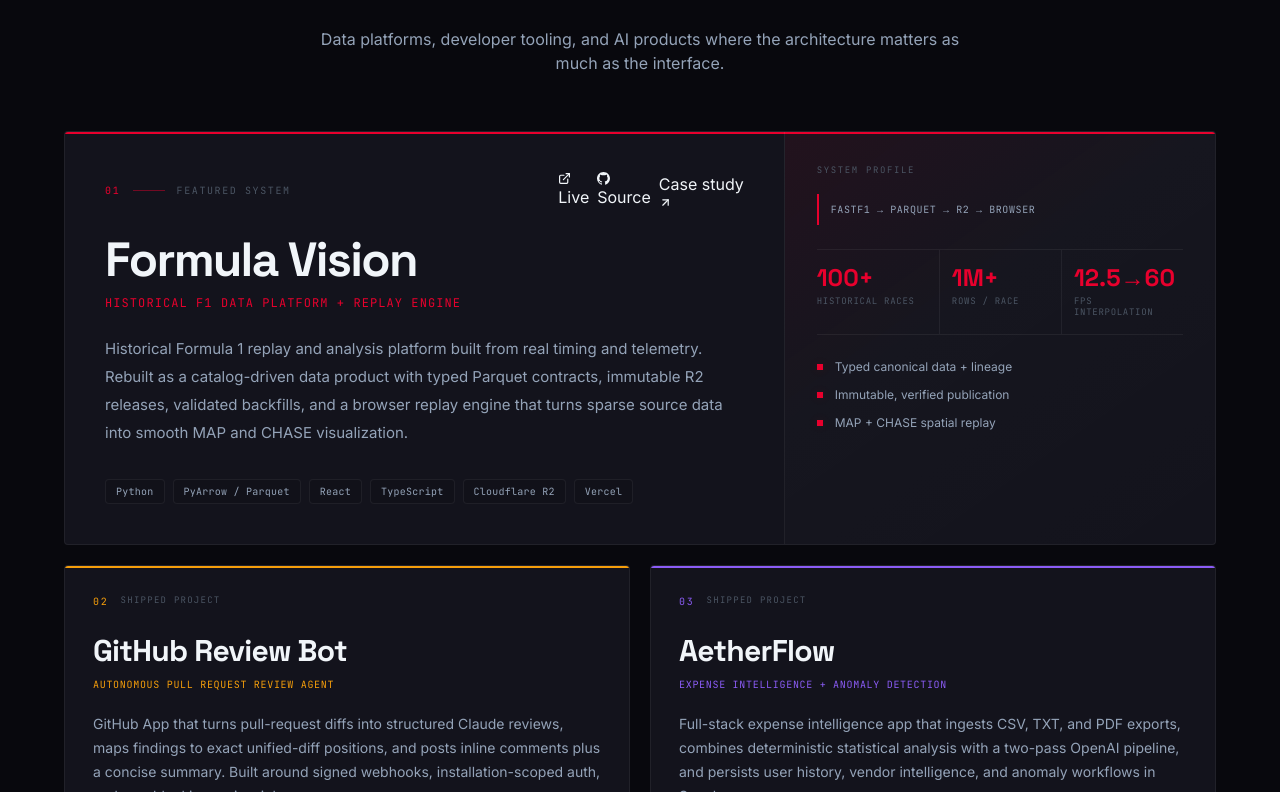
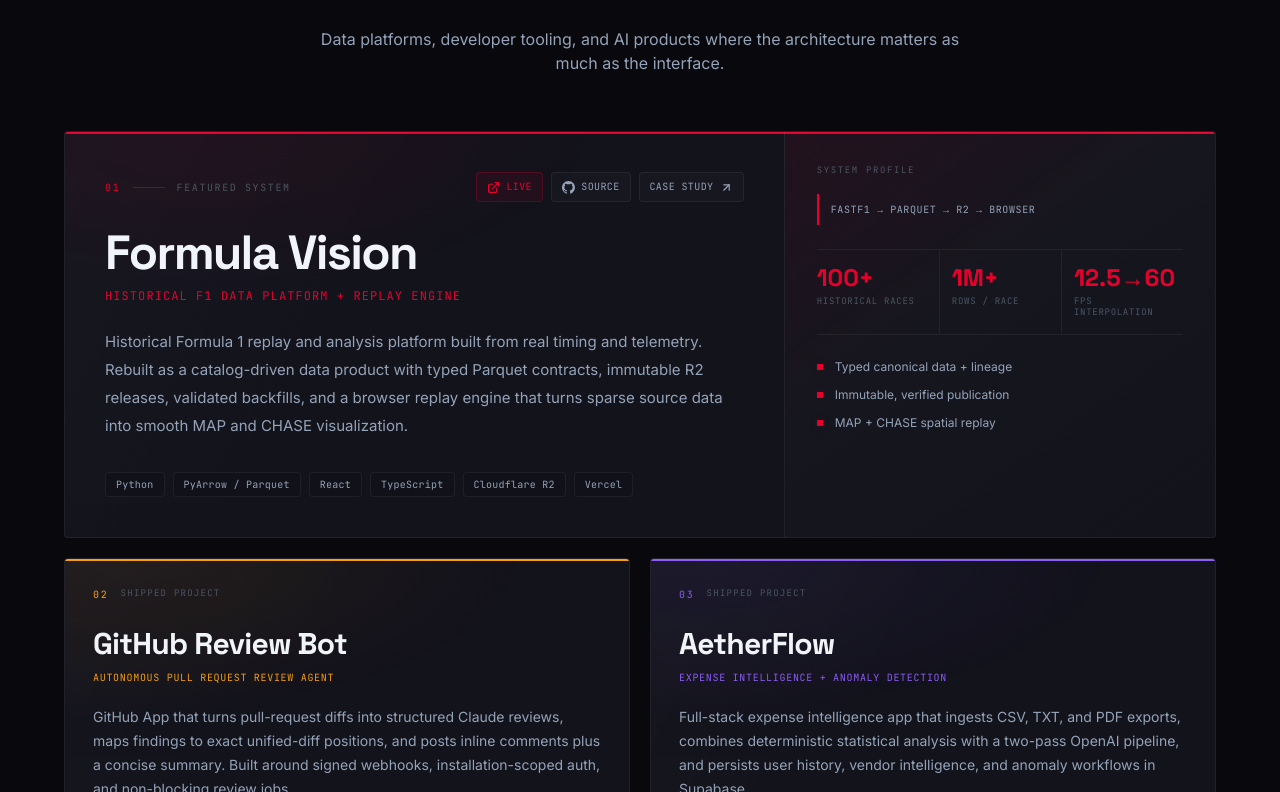
Before and after one commit to pvparekh/portfolio, a React (Vite) app: page / in a window 1280 px wide. Shown: the part 3308-4100 px from the top of the page. Built offline with nearby package versions, Linux system fonts and the light colour scheme.

Commit message:
style(portfolio): add editorial project card system

```diff
--- a/src/style.css
+++ b/src/style.css
@@ -96,35 +96,103 @@
 }
 .cursor-blink { animation: blink 1.1s step-end infinite; }
 
-/* ── Project card hover ── */
+/* ── Project system cards ── */
 .project-card {
-  transition: transform 0.35s cubic-bezier(0.34, 1.4, 0.64, 1),
-              box-shadow 0.35s ease,
-              border-color 0.35s ease;
-}
-.project-card:hover {
-  transform: translateY(-8px);
-  box-shadow:
-    0 32px 72px rgba(0,0,0,0.55),
-    0 0 0 1px rgba(245,158,11,0.18),
-    0 0 40px rgba(245,158,11,0.04);
+  isolation: isolate;
+  transition:
+    transform 0.35s cubic-bezier(0.22, 1, 0.36, 1),
+    box-shadow 0.35s ease,
+    border-color 0.35s ease;
 }
 
-/* ── Live-site link strobe (compels the click) ──
-   Pulses a glow in the project's accent color, passed via --glow-color. */
-@keyframes liveGlow {
-  0%, 100% {
-    box-shadow: 0 0 0 0 transparent;
+.project-card::before {
+  content: '';
+  position: absolute;
+  inset: 0;
+  z-index: 0;
+  pointer-events: none;
+  background:
+    radial-gradient(
+      720px 280px at 12% 0%,
+      var(--project-accent-dim, rgba(245,158,11,0.07)),
+      transparent 58%
+    ),
+    linear-gradient(
+      115deg,
+      rgba(255,255,255,0.018),
+      transparent 35%
+    );
+  opacity: 0.88;
+}
+
+.project-card::after {
+  content: '';
+  position: absolute;
+  inset: 0;
+  z-index: 0;
+  pointer-events: none;
+  box-shadow: inset 0 1px 0 rgba(255,255,255,0.028);
+}
+
+.project-card:hover {
+  transform: translateY(-4px);
+  border-color: var(--project-accent-border, var(--accent-border));
+  box-shadow:
+    0 24px 64px rgba(0,0,0,0.42),
+    0 0 42px var(--project-glow, rgba(245,158,11,0.08));
+}
+
+.project-action {
+  display: inline-flex;
+  min-height: 30px;
+  align-items: center;
+  justify-content: center;
+  gap: 0.4rem;
+  border: 1px solid var(--border);
+  border-radius: 0.25rem;
+  padding: 0.38rem 0.62rem;
+  background: rgba(255,255,255,0.018);
+  color: var(--text-2);
+  font-family: 'JetBrains Mono', monospace;
+  font-size: 0.625rem;
+  line-height: 1;
+  letter-spacing: 0.04em;
+  text-transform: uppercase;
+  transition:
+    transform 0.18s ease,
+    color 0.18s ease,
+    border-color 0.18s ease,
+    background 0.18s ease;
+}
+
+.project-action:hover {
+  transform: translateY(-1px);
+  border-color: rgba(255,255,255,0.16);
+  background: rgba(255,255,255,0.04);
+  color: var(--text-1);
+}
+
+.project-action-primary {
+  border-color: var(--project-accent-border, var(--accent-border));
+  background: var(--project-accent-dim, var(--accent-dim));
+  color: var(--project-accent, var(--accent));
+}
+
+.project-action-primary:hover {
+  border-color: var(--project-accent, var(--accent));
+  color: var(--project-accent, var(--accent));
+}
+
+@media (prefers-reduced-motion: reduce) {
+  .project-card,
+  .project-action {
+    transition-duration: 0.01ms;
   }
-  50% {
-    box-shadow: 0 0 16px 1px var(--glow-color, rgba(245,158,11,0.6));
+
+  .project-card:hover,
+  .project-action:hover {
+    transform: none;
   }
-}
-.live-link-glow {
-  animation: liveGlow 1.6s ease-in-out infinite;
-}
-.live-link-glow:hover {
-  animation-duration: 0.9s;
 }
 
 /* ── Skill chip hover ── */
```
